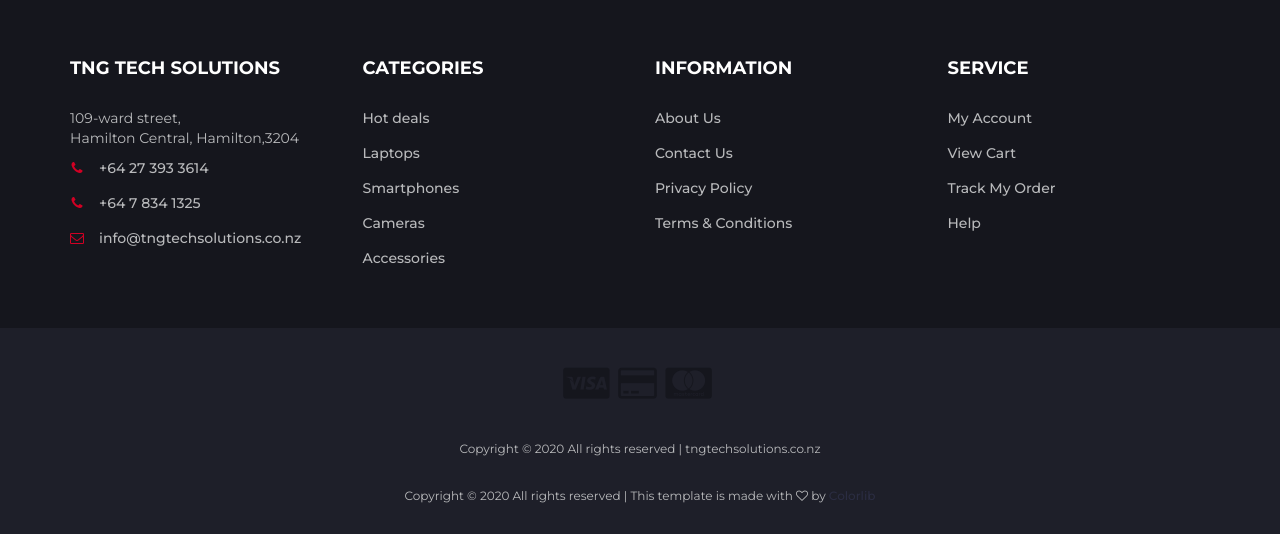
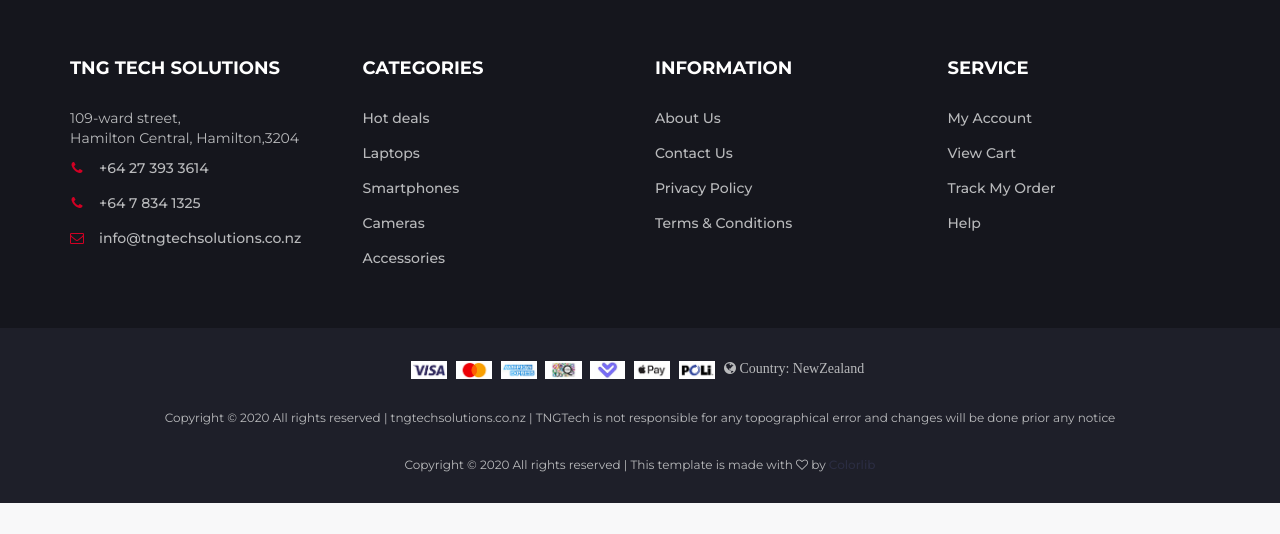
Before and after one commit to avinashd3/tngtech, a Django app: page / in a window 1280 px wide. Shown: the part 2896-3430 px from the top of the page. After the commit the page ends 3399 px from the top, so only its background shows below. Run offline with Django 3.2, Linux system fonts and the light colour scheme; data comes from the database, SQL or seed files in the repository; some libraries are stand-ins or nearby versions.

Commit message:
footer changes

```diff
--- a/prod/templates/prod/home-page.html
+++ b/prod/templates/prod/home-page.html
@@ -1281,18 +1281,20 @@
 				<div class="row">
 					<div class="col-md-12 text-center">
 						<ul class="footer-payments">
-							<li><a href="#"><i class="fa fa-cc-visa"></i></a></li>
-							<li><a href="#"><i class="fa fa-credit-card"></i></a></li>
-							<!-- <li><a href="#"><i class="fa fa-cc-paypal"></i></a></li> -->
-							<li><a href="#"><i class="fa fa-cc-mastercard"></i></a></li>
-							<!-- <li><a href="#"><i class="fa fa-cc-discover"></i></a></li> -->
-							<!-- <li><a href="#"><i class="fa fa-cc-amex"></i></a></li> -->
+							<li><img src="{% static 'prod/img/visa.jpg' %}" alt="" style="height: 18px;"></li>
+							<li><img src="{% static 'prod/img/mastercard.jpg' %}" alt="" style="height: 18px;"></li>
+							<li><img src="{% static 'prod/img/american-express.jpg' %}" alt="" style="height: 18px;"></li>
+							<li><img src="{% static 'prod/img/qcard.jpg' %}" alt="" style="height: 18px;"></li>
+							<li><img src="{% static 'prod/img/laybuy.jpg' %}" alt="" style="height: 18px;"></li>
+							<li><img src="{% static 'prod/img/apple-pay.jpg' %}" alt="" style="height: 18px;"></li>
+							<li><img src="{% static 'prod/img/poli.jpg' %}" alt="" style="height: 18px;"></li>
+							<li class="ml-4">  <i class="fa fa-globe"> Country: NewZealand</i></li>
 						</ul>
 						<span class="copyright">
 							<!-- Link back to Colorlib can't be removed. Template is licensed under CC BY 3.0. -->
 							Copyright &copy;
 							<script>document.write(new Date().getFullYear());</script> All rights reserved |
-							tngtechsolutions.co.nz
+							tngtechsolutions.co.nz | TNGTech is not responsible for any topographical error and changes will be done prior any notice
 							<!-- Link back to Colorlib can't be removed. Template is licensed under CC BY 3.0. -->
 						</span>
 						<span class="copyright">
```
Also changed, not shown: prod/static/prod/img/american-express.jpg (added), prod/static/prod/img/apple-pay.jpg (added), prod/static/prod/img/laybuy.jpg (added), prod/static/prod/img/mastercard.jpg (added), prod/static/prod/img/oxipay.jpg (added), prod/static/prod/img/poli.jpg (added), prod/static/prod/img/qcard.jpg (added), prod/static/prod/img/visa.jpg (added).
